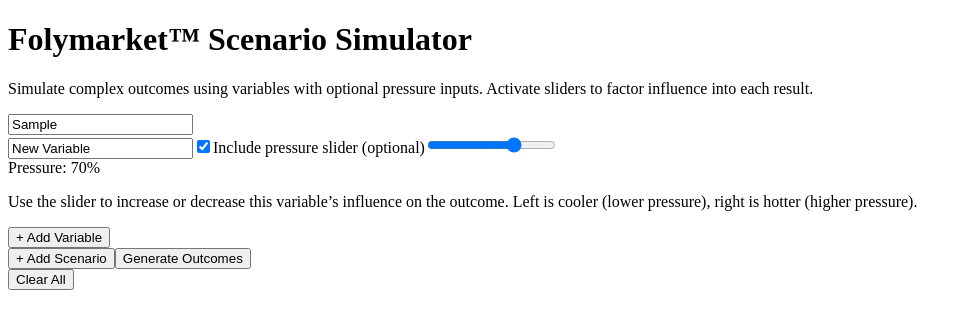
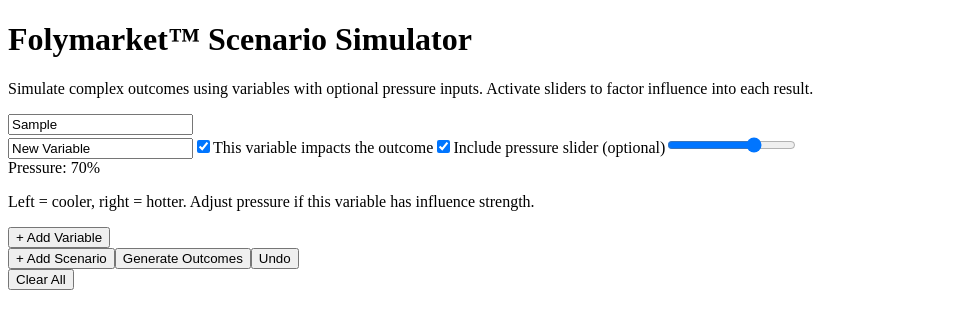
Before and after one commit to StackSlice/Folymarket, a React (Create React App) app: page / in a window 1280 px wide. Both pictures are taken after typing "Sample" into the empty fields and a click on the button "+ Add Variable". Shown: the top 328 px of the page, without its empty margins (0-968 px from the left). Built offline with nearby package versions, Linux system fonts and the light colour scheme.

Commit message:
Update App.jsx

```diff
--- a/src/App.jsx
+++ b/src/App.jsx
@@ -1,4 +1,4 @@
-// Folymarket – Scenario Engine v2.7: Split control buttons, color-coded pressure slider, and intuitive pressure input design
+// Folymarket – Scenario Engine v2.8: Button layout overhaul, pressure bar clarity, impact-disabled variables, undo function placeholder
 import React, { useState } from "react";
 
 export default function Folymarket() {
@@ -7,6 +7,7 @@ export default function Folymarket() {
     variables: []
   }]);
   const [results, setResults] = useState([]);
+  const [history, setHistory] = useState([]);
 
   const handleScenarioChange = (index, value) => {
     const updated = [...scenarios];
@@ -15,6 +16,7 @@ export default function Folymarket() {
   };
 
   const addScenario = () => {
+    saveHistory();
     setScenarios([
       ...scenarios,
       {
@@ -25,13 +27,14 @@ export default function Folymarket() {
   };
 
   const clearAll = () => {
+    saveHistory();
     setScenarios([{ title: "", variables: [] }]);
     setResults([]);
   };
 
   const addVariable = (sIndex) => {
     const updated = [...scenarios];
-    updated[sIndex].variables.push({ label: "New Variable", value: 70, hasPressure: true });
+    updated[sIndex].variables.push({ label: "New Variable", value: 70, hasPressure: true, impactful: true });
     setScenarios(updated);
   };
 
@@ -47,9 +50,26 @@ export default function Folymarket() {
     setScenarios(updated);
   };
 
+  const toggleImpactful = (sIndex, vIndex) => {
+    const updated = [...scenarios];
+    updated[sIndex].variables[vIndex].impactful = !updated[sIndex].variables[vIndex].impactful;
+    setScenarios(updated);
+  };
+
+  const saveHistory = () => {
+    setHistory([...history, JSON.stringify(scenarios)]);
+  };
+
+  const undoLast = () => {
+    if (history.length === 0) return;
+    const prev = history[history.length - 1];
+    setScenarios(JSON.parse(prev));
+    setHistory(history.slice(0, -1));
+  };
+
   const generateOdds = () => {
     const generated = scenarios.map((s) => {
-      const pressureVars = s.variables.filter(v => v.hasPressure);
+      const pressureVars = s.variables.filter(v => v.hasPressure && v.impactful);
       const pressure = pressureVars.reduce((sum, v) => sum + parseInt(v.value || 0), 0);
       const avg = pressureVars.length > 0 ? Math.min(99, Math.max(1, Math.floor(pressure / pressureVars.length))) : 50;
       return {
@@ -91,6 +111,16 @@ export default function Folymarket() {
                 <label className="flex items-center gap-2 text-sm mb-1">
                   <input
                     type="checkbox"
+                    checked={v.impactful}
+                    onChange={() => toggleImpactful(sIndex, vIndex)}
+                  />
+                  This variable impacts the outcome
+                </label>
+                {v.impactful ? (
+                  <>
+                    <label className="flex items-center gap-2 text-sm mb-1">
+                      <input
+                        type="checkbox"
                         checked={v.hasPressure}
                         onChange={() => togglePressure(sIndex, vIndex)}
                       />
@@ -107,8 +137,12 @@ export default function Folymarket() {
                           className={`w-full accent-teal-500 ${v.value >= 66 ? 'bg-orange-300' : v.value <= 33 ? 'bg-teal-300' : 'bg-yellow-200'}`}
                         />
                         <div className="text-sm text-orange-700 mt-1">Pressure: {v.value}%</div>
-                    <p className="text-xs text-gray-500">Use the slider to increase or decrease this variable’s influence on the outcome. Left is cooler (lower pressure), right is hotter (higher pressure).</p>
+                        <p className="text-xs text-gray-500">Left = cooler, right = hotter. Adjust pressure if this variable has influence strength.</p>
                       </>
+                    )}
+                  </>
+                ) : (
+                  <p className="text-sm italic text-gray-400">This variable currently has no direct impact on outcome.</p>
                 )}
               </div>
             ))}
@@ -122,12 +156,13 @@ export default function Folymarket() {
         </div>
       ))}
 
-      <div className="flex flex-wrap gap-4 mb-10">
-        <div className="flex gap-4">
+      <div className="flex flex-col gap-4 mb-10">
+        <div className="flex flex-wrap gap-4">
           <button onClick={addScenario} className="bg-orange-600 hover:bg-orange-700 text-white px-5 py-3 rounded-xl text-lg">+ Add Scenario</button>
           <button onClick={generateOdds} className="bg-green-600 hover:bg-green-700 text-white px-5 py-3 rounded-xl text-lg">Generate Outcomes</button>
+          <button onClick={undoLast} className="bg-blue-600 hover:bg-blue-700 text-white px-5 py-3 rounded-xl text-lg">Undo</button>
         </div>
-        <div className="mt-4">
+        <div>
           <button onClick={clearAll} className="bg-red-600 hover:bg-red-700 text-white px-5 py-3 rounded-xl text-lg">Clear All</button>
         </div>
       </div>
```
Lines whose indentation alone changed are shown as unchanged.
